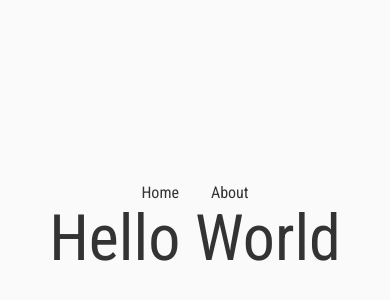
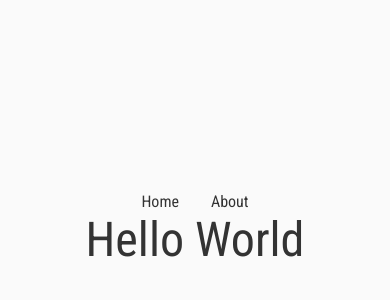
Before and after one commit to vzhny/react-boiler, a React app: page / in a window 390 px wide. Shown: the part 192-492 px from the top of the page. Built offline with nearby package versions, Linux system fonts and the light colour scheme.

Commit message:
Added media query mixins as a partial scss file | 01/22

```diff
--- a/src/containers/App/App.module.scss
+++ b/src/containers/App/App.module.scss
@@ -1,4 +1,5 @@
 @import '~@/scss/partials/variables';
+@import '~@/scss/partials/mediaqueries';
 
 .App {
   height: 100vh;
@@ -16,3 +17,15 @@
   font-weight: 100;
   margin: 0;
 }
+
+@include tablet {
+  .Heading {
+    font-size: 3rem;
+  }
+}
+
+@include mobile {
+  .Heading {
+    font-size: 2rem;
+  }
+}
--- /dev/null
+++ b/src/scss/partials/_mediaqueries.scss
@@ -0,0 +1,14 @@
+$tablet-width: 768px;
+$mobile-width: 375px;
+
+@mixin tablet {
+  @media (max-width: #{$tablet-width}) {
+    @content;
+  }
+}
+
+@mixin mobile {
+  @media (max-width: #{$mobile-width}) {
+    @content;
+  }
+}
```
